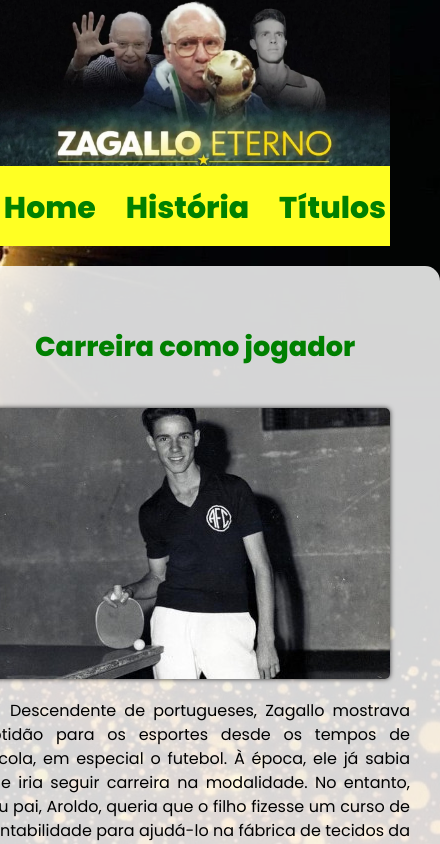
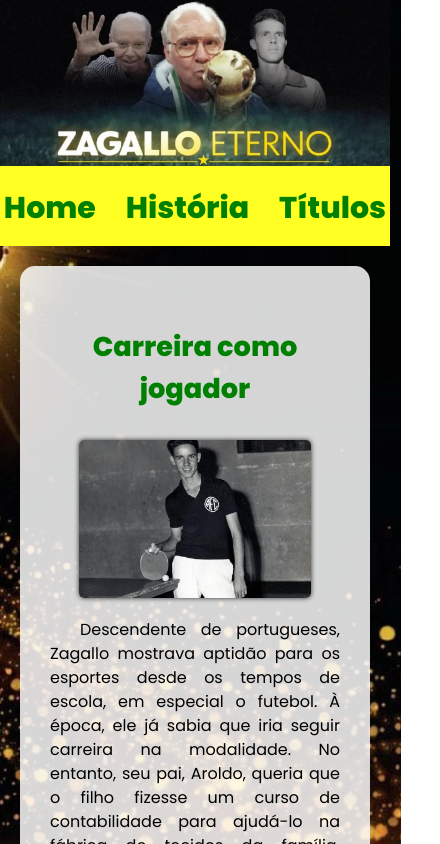
Before and after one commit to misaelguedes/Zagallo-Eterno, a React (Create React App) app: page /historia in a window 390 px wide. Shown: the top 844 px of the page, 440 px wide, since content can reach past the window. Built offline with nearby package versions, Linux system fonts and the light colour scheme.

Commit message:
Criando media query da página História

```diff
--- a/src/pages/historia/historia.css
+++ b/src/pages/historia/historia.css
@@ -19,3 +19,14 @@
     font-size: 0.9em;
     padding: 20px;
 }
+
+@media screen and (max-width: 768px) {
+    .imagem1, .imagem2 {
+        max-width: 80%;
+        float: none;
+        margin: auto;
+        display: block;
+        margin-top: 10px;
+        margin-bottom: 20px;
+    }
+}
```
